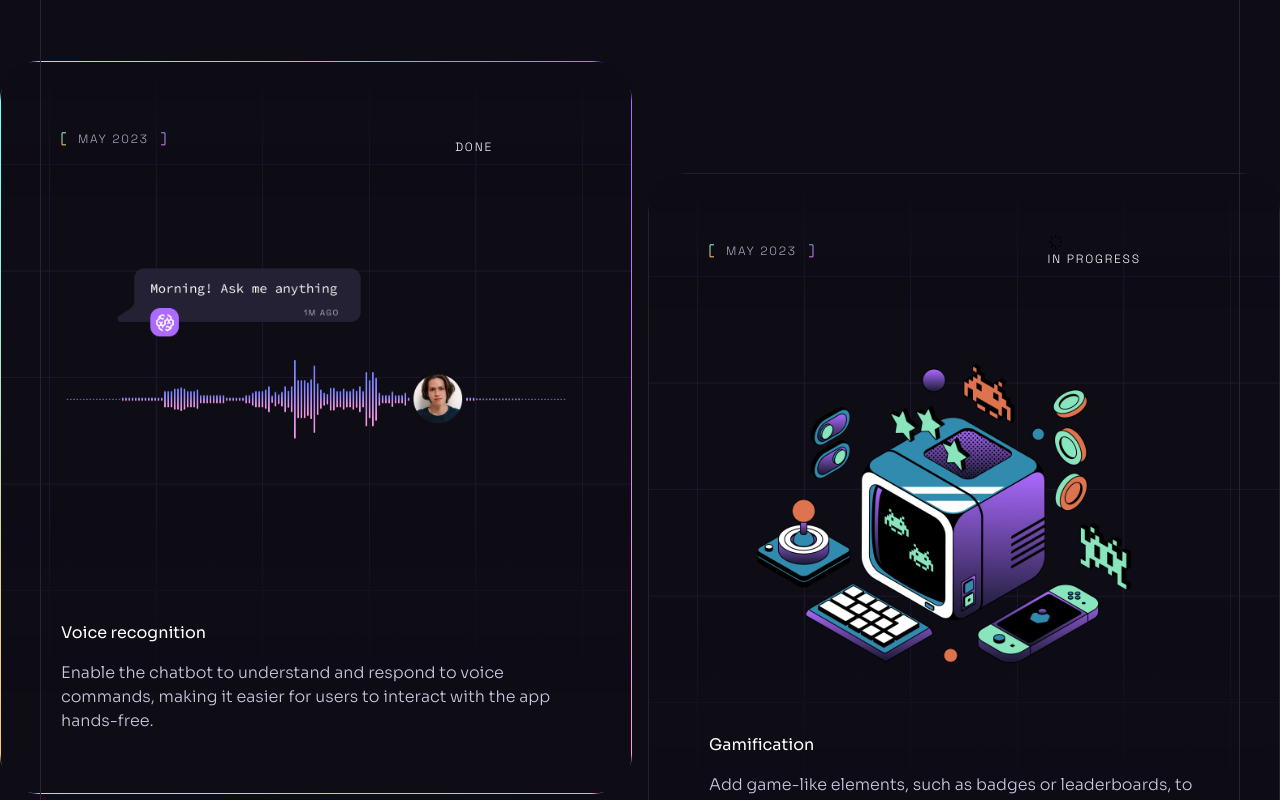
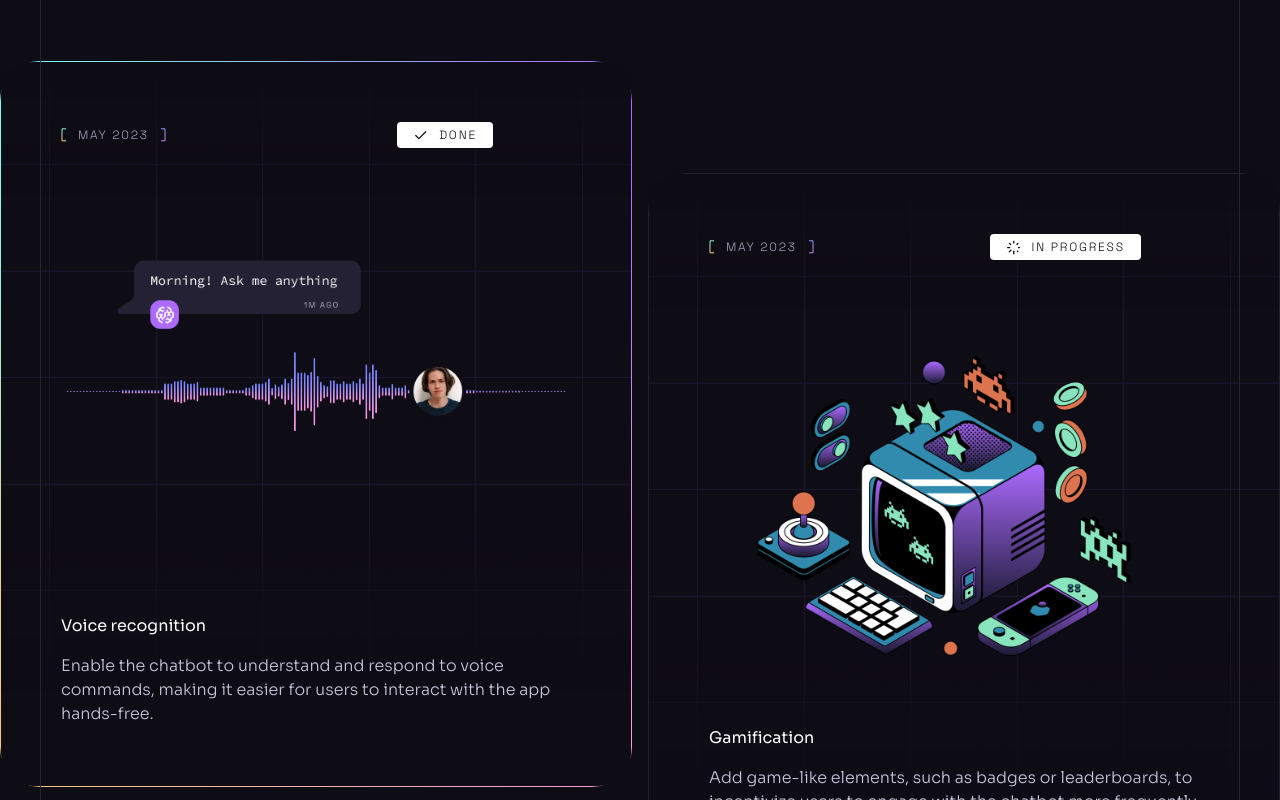
Before and after one commit to ahteshamsalamatansari/sass-ui-react, a React (Vite) app: page / in a window 1280 px wide. Shown: the part 6900-7700 px from the top of the page. Built offline with nearby package versions, Linux system fonts and the light colour scheme.

Commit message:
Working on roadmap section

```diff
--- a/src/components/Roadmap.jsx
+++ b/src/components/Roadmap.jsx
@@ -32,7 +32,7 @@ const Roadmap = () => {
                   <div className="relative z-1">
                     <div className="flex items-center justify-between max-w-[27rem] mb-8 md:mb-20">
                       <Tagline>{item.date}</Tagline>
-                      <div className="">
+                      <div className="flex items-center px-4 py-1 bg-n-1 rounded text-n-8">
                         <img
                           src={item.status === "done" ? check2 : loading1}
                           alt="status"
```
